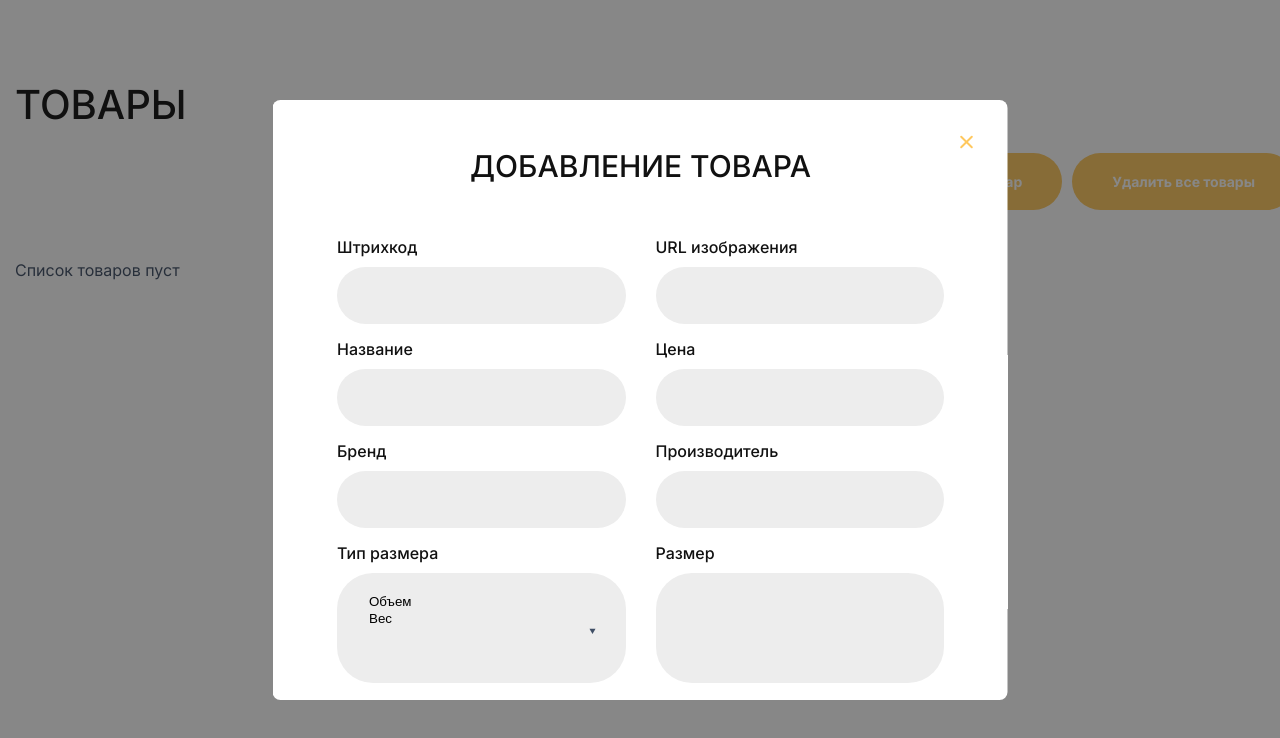
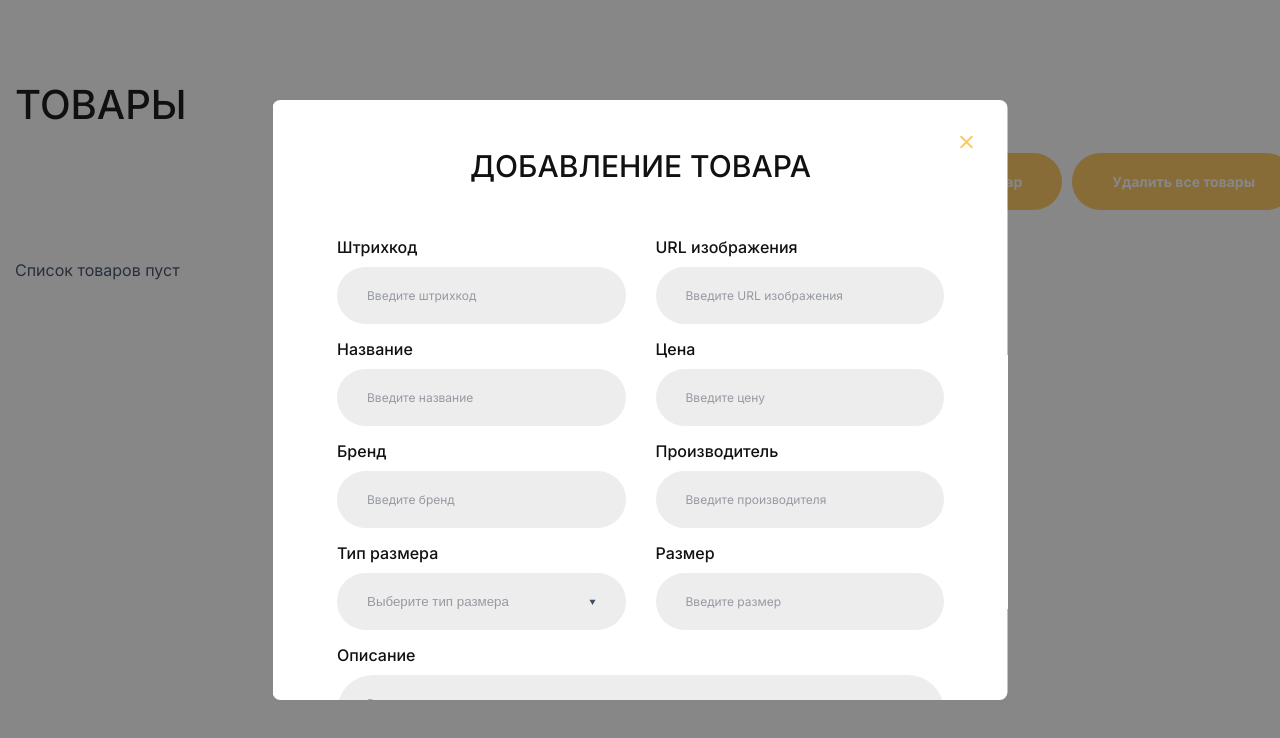
Before and after one commit to juliaanto/sultan, a React (Create React App) app: page /admin in a window 1280 px wide. Both pictures are taken after a click on the button "Добавить товар". Shown: the top 738 px of the page. Built offline with nearby package versions, Linux system fonts and the light colour scheme.

Commit message:
Поправлена форма добавления товара

```diff
--- a/src/components/new-product-form/index.tsx
+++ b/src/components/new-product-form/index.tsx
@@ -1,5 +1,5 @@
 import { Button, Input, Select, Textarea } from "../../ui";
-import { ButtonWrapper, Form } from "./new-product-form.styled";
+import { ButtonWrapper, Form, TextareaWrapper } from "./new-product-form.styled";
 
 import { SizeType } from "../../common/data/size-type";
 import { useState } from "react";
@@ -19,7 +19,7 @@ function NewProductForm({handleSubmit}: NewProductFormProps) {
 
     const newProduct = {
       barcode: Number(event.target.barcode.value),
-      title: event.target.title.valueOf,
+      title: event.target.productTitle.value,
       price: Number(event.target.price.value),
       brand: event.target.brand.value,
       producer: event.target.producer.value,
@@ -45,14 +45,52 @@ function NewProductForm({handleSubmit}: NewProductFormProps) {
   }
 
   return (
-    <Form onSubmit={handleFormSubmit} id="addNewProductForm">
-      <Input $label="Штрихкод" id="barcode" name="barcode" />
-      <Input $label="URL изображения" id="imageUrl" name="imageUrl" />
-      <Input $label="Название" id="title" name="title" />
-      <Input $label="Цена" id="price" name="price" type="number" />
-      <Input $label="Бренд" id="brand" name="brand" />
-      <Input $label="Производитель" id="producer" name="producer" />
-      <Select label="Тип размера" id="sizeType" options={[
+    <Form
+      onSubmit={handleFormSubmit}
+      id="addNewProductForm"
+    >
+      <Input
+        $label="Штрихкод"
+        id="barcode"
+        name="barcode"
+        placeholder="Введите штрихкод"
+      />
+      <Input
+        $label="URL изображения"
+        id="imageUrl"
+        name="imageUrl"
+        placeholder="Введите URL изображения"
+      />
+      <Input
+        $label="Название"
+        id="productTitle"
+        name="productTitle"
+        placeholder="Введите название"
+      />
+      <Input
+        $label="Цена"
+        id="price"
+        name="price"
+        type="number"
+        placeholder="Введите цену"
+      />
+      <Input
+        $label="Бренд"
+        id="brand"
+        name="brand"
+        placeholder="Введите бренд"
+      />
+      <Input
+        $label="Производитель"
+        id="producer"
+        name="producer"
+        placeholder="Введите производителя"
+      />
+      <Select
+        label="Тип размера"
+        id="sizeType"
+        placeholder="Выберите тип размера"
+        options={[
           {
             valueId: String(SizeType.Volume),
             valueName: "Объем"
@@ -61,9 +99,26 @@ function NewProductForm({handleSubmit}: NewProductFormProps) {
             valueId: String(SizeType.Weight),
             valueName: "Вес"
           },
-      ]} />
-      <Input $label="Размер" id="size" name="size" />
-      <Select label="Назначение" id="" options={[
+        ]}
+      />
+      <Input
+        $label="Размер"
+        id="size"
+        name="size"
+        placeholder="Введите размер"
+      />
+      <TextareaWrapper>
+        <Textarea
+          label="Описание"
+          id="description"
+          placeholder="Введите описание"
+        />
+      </TextareaWrapper>
+      <Select
+        label="Назначение"
+        id=""
+        placeholder="Выберите назначение"
+        options={[
           {
             valueId: String(SizeType.Volume),
             valueName: "Уход за руками"
@@ -72,10 +127,15 @@ function NewProductForm({handleSubmit}: NewProductFormProps) {
             valueId: String(SizeType.Weight),
             valueName: "Уход за лицом"
           },
-      ]} />
-      <Textarea label="Описание" id="description" />
+        ]}
+      />
       <ButtonWrapper>
-        <Button type="submit" $width="100%">Добавить товар</Button>
+        <Button
+          type="submit"
+          $width="100%"
+        >
+          Добавить товар
+        </Button>
       </ButtonWrapper>
     </Form>
   );
--- a/src/components/new-product-form/new-product-form.styled.ts
+++ b/src/components/new-product-form/new-product-form.styled.ts
@@ -9,6 +9,15 @@ export const Form = styled.form`
 `;
 
 export const ButtonWrapper = styled.div`
-  margin-top: 50px;
   grid-column: 2 / -1;
+  margin-top: auto;
+  margin-bottom: 0;
 `;
+
+export const TextareaWrapper = styled.div`
+  grid-column: 1 / -1;
+
+  & textarea {
+    height: 150px;
+  }
+`;
--- a/src/theme/theme.ts
+++ b/src/theme/theme.ts
@@ -11,6 +11,7 @@ const theme = {
     textFooter: "#ffffff",
     input: "#ededed",
     inputFooter: "#ffffff",
+    placeholder: "rgba(92, 99, 112, 0.6)",
   },
   contentWidth: {
     maxDesktop: "1370px",
--- a/src/ui/input/input.styled.ts
+++ b/src/ui/input/input.styled.ts
@@ -69,7 +69,7 @@ export const StyledInput = styled.input<StyledInputProps>`
       color: transparent;
 
       @media (min-width: ${({ theme }) => theme.breakpoint.desktop}px) {
-        color: rgba(92, 99, 112, 0.6);
+        color: ${({ theme }) => theme.color.placeholder};
       }
     }
   }
--- a/src/ui/select/index.tsx
+++ b/src/ui/select/index.tsx
@@ -3,18 +3,20 @@ import { Block, Icon, Label, Option, SelectWrapper, StyledSelect } from "./selec
 interface SelectProps {
   label: string;
   id: string;
+  placeholder: string;
   options: {
     valueId: string;
     valueName: string
   }[]
 }
 
-function Select({label, id, options}: SelectProps) {
+function Select({label, id, options, placeholder}: SelectProps) {
   return (
     <Block>
       <Label htmlFor={id}>{label}</Label>
       <SelectWrapper>
-        <StyledSelect id={id} name={id} multiple>
+        <StyledSelect id={id} name={id} required>
+          <Option value="" selected hidden>{placeholder}</Option>
           {options.map((option) => (
             <Option value={option.valueId} key={option.valueId}>{option.valueName}</Option>
           ))}
--- a/src/ui/select/select.styled.ts
+++ b/src/ui/select/select.styled.ts
@@ -26,12 +26,17 @@ export const StyledSelect = styled.select`
   -moz-appearance:none;
   -webkit-appearance:none;
   appearance:none;
+
+  :invalid {
+    color: ${({ theme }) => theme.color.placeholder};
+  }
 `;
 
 export const Icon = styled(IconTriangle)`
   position: absolute;
   top: 50%;
   right: 30px;
+  transform: translateY(-50%);
 `;
 
 export const Option = styled.option`
--- a/src/ui/textarea/index.tsx
+++ b/src/ui/textarea/index.tsx
@@ -3,13 +3,14 @@ import { Block, Label, StyledTextarea } from "./textarea.styled";
 interface TextareaProps {
   label: string;
   id: string;
+  placeholder?: string;
 }
 
-function Textarea({label, id}: TextareaProps) {
+function Textarea({label, id, placeholder}: TextareaProps) {
   return (
     <Block>
       <Label htmlFor={id}>{label}</Label>
-      <StyledTextarea id={id} name={id}></StyledTextarea>
+      <StyledTextarea id={id} name={id} placeholder={placeholder}></StyledTextarea>
     </Block>
   );
 }
--- a/src/ui/textarea/textarea.styled.ts
+++ b/src/ui/textarea/textarea.styled.ts
@@ -17,4 +17,10 @@ export const StyledTextarea = styled.textarea`
   padding: 21px 30px;
   border: none;
   outline: none;
+  font-family: "Inter", sans-serif;
+  font-size: 12px;
+
+  &::placeholder {
+    color: ${({ theme }) => theme.color.placeholder};
+  }
 `;
```
Lines whose indentation alone changed are shown as unchanged.
